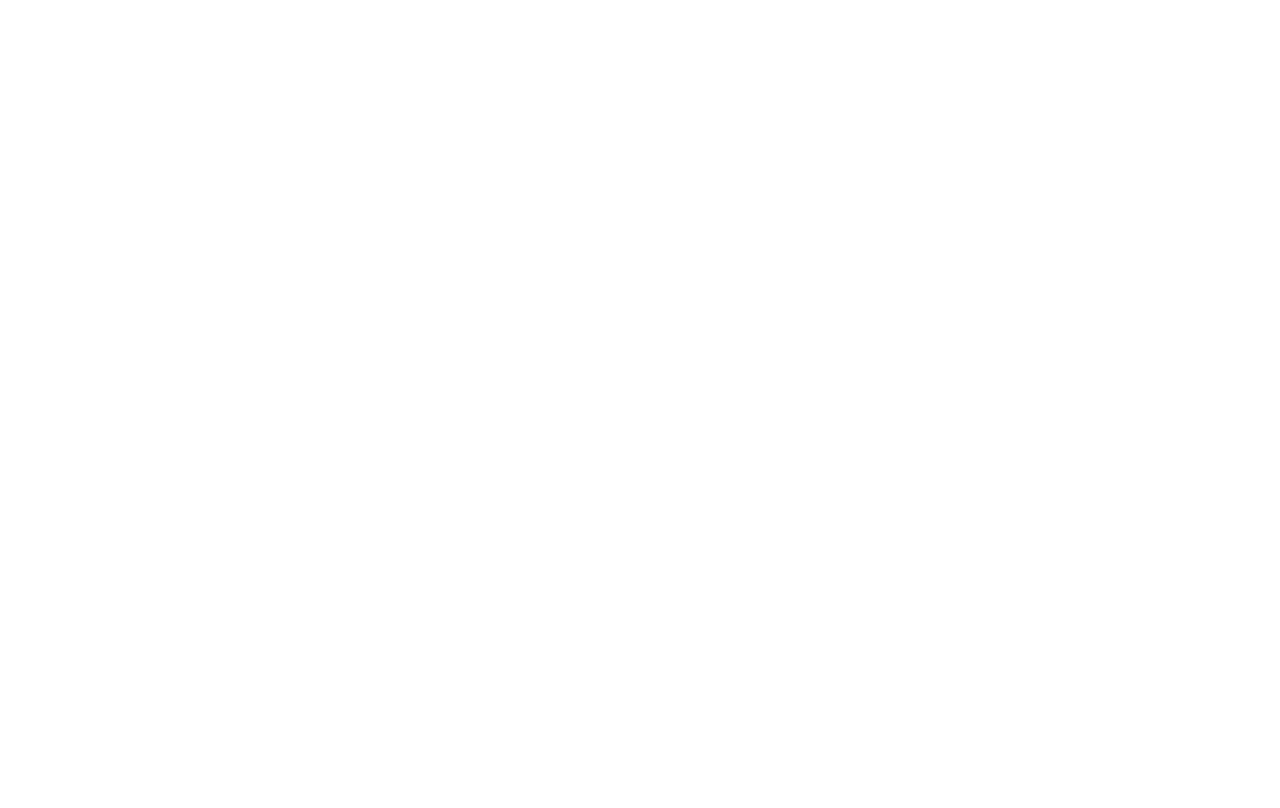
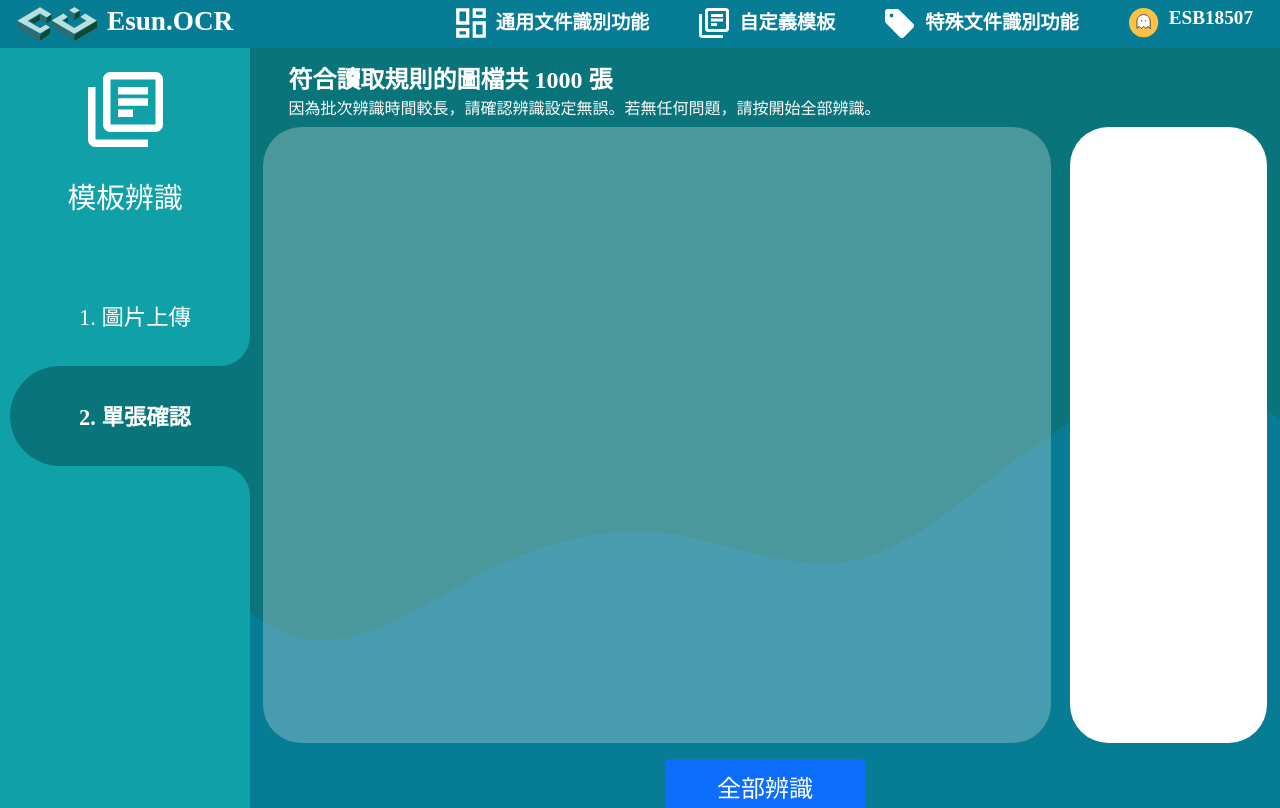
Before and after one commit to halloju/_ocr_web_service, a Vue app in the folder frontend/: page /template-ocr/confirm in a window 1280 px wide. Before the commit this address had no page. Built offline with nearby package versions, Linux system fonts and the light colour scheme.

Commit message:
[feat] add 模板辨識

```diff
--- a/frontend/src/assets/css/template.css
+++ b/frontend/src/assets/css/template.css
@@ -10,3 +10,7 @@
     margin-left: 30px;
     color: grey;
 }
+.sub-step {
+    color: #FFFFFF;
+    margin-left: 3vw;
+}
--- a/frontend/src/router/index.js
+++ b/frontend/src/router/index.js
@@ -11,7 +11,8 @@
 import TemplateList1 from '@/views/TemplateList1.vue'
 import TemplateList2 from '@/views/TemplateList2.vue'
 import TemplateOcr from '@/views/TemplateOcr.vue'
-import TemplateOcrUpload from '@/views/TemplateOcrUpload.vue'
+import TemplateOcr1 from '@/views/TemplateOcr1.vue'
+import TemplateOcr2 from '@/views/TemplateOcr2.vue'
 
 const routes = [
   {
@@ -93,8 +94,13 @@
     children:[
       {
         path: 'upload',
-        name: 'TemplateOcrUpload',
-        component: TemplateOcrUpload,
+        name: 'TemplateOcr1',
+        component: TemplateOcr1,
+      },
+      {
+        path: 'confirm',
+        name: 'TemplateOcr2',
+        component: TemplateOcr2,
       },
     ]
   }
--- a/frontend/src/views/TemplateOcr.vue
+++ b/frontend/src/views/TemplateOcr.vue
@@ -24,7 +24,8 @@
     return {
             model: "模板辨識",
             img_src: feature2,
-            model_bar: [{title: "1. 圖片上傳", path: "/template-ocr/upload", sub_title: "圖檔上傳"},
+            model_bar: [{title: "1. 圖片上傳", path: "/template-ocr/upload", sub_title: "圖檔上傳", order: 1},
+                        {title: "2. 單張確認", path: "/template-ocr/confirm", sub_title: "圖檔確認", order: 2},
                        ],
       };
   },
--- a/frontend/src/views/TemplateOcrUpload.vue
+++ b/frontend/src/views/TemplateOcr1.vue
@@ -38,16 +38,15 @@
         <div class="bar">
           <span class="content-title">上傳資訊</span>
         </div>
+        <div class="content-item">上傳進度： 100 % </div>
         <div class="content-item">本次上傳總份數： 1 份 </div>
-        <div class="content-item">本次上傳大小： 50 MB </div>
-        <div class="content-item">已上傳總份數： 50 份 </div>
-        <div class="content-item">已上傳大小： 50 MB </div>
-        <div class="content-item">上傳剩餘容量： 450 MB </div>
+        <div class="content-item">本次上傳大小： 10 MB </div>
+        <div class="content-item">本日上傳剩餘容量： 40 MB </div>
       </div>
     </div>
   </div>
   <div class="buttons">
-      <router-link to="" class="btn bg-primary">辨識</router-link>
+      <router-link to="/template-ocr/confirm" class="btn bg-primary">辨識</router-link>
   </div>
 </template>
 
--- /dev/null
+++ b/frontend/src/views/TemplateOcr2.vue
@@ -0,0 +1,53 @@
+<template>
+  <div class="step">
+    符合讀取規則的圖檔共 1000 張
+  </div>
+  <div class="sub-step">
+    因為批次辨識時間較長，請確認辨識設定無誤。若無任何問題，請按開始全部辨識。
+  </div>
+  <div class="contentWrapperFlex">
+    <div class="contentWrapper5 py-5 ">
+    </div>
+    <div class="contentWrapperSubFull">
+    </div>
+  </div>
+  <div class="buttons">
+    <button type="button" class="btn bg-primary" data-bs-toggle="modal" data-bs-target="#exampleModal">全部辨識</button>
+  </div>
+  <!-- Modal -->
+  <div class="modal fade" id="exampleModal" tabindex="-1" aria-labelledby="exampleModalLabel" aria-hidden="true">
+    <div class="modal-dialog">
+      <div class="modal-content">
+        <div class="modal-header">
+          <h5 class="modal-title" id="exampleModalLabel">是否已確認單張項目</h5>
+          <button type="button" class="btn-close" data-bs-dismiss="modal" aria-label="Close"></button>
+        </div>
+        <div class="modal-body">確認後將進行全部辨識，請勿關閉網頁。</div>
+        <div class="modal-footer">
+          <button type="button" class="btn btn-secondary" data-bs-dismiss="modal">
+            關閉
+          </button>
+          <button type="button" class="btn btn-primary">確定</button>
+        </div>
+      </div>
+    </div>
+  </div>
+</template>
+
+<style scoped>
+@import '@/assets/css/content.css';
+@import '@/assets/css/template.css';
+</style>
+<script>
+export default {
+  name: 'DefineStep1',
+  data() {
+    return {
+
+    };
+  },
+  methods: {
+    }
+
+};
+</script>
```
